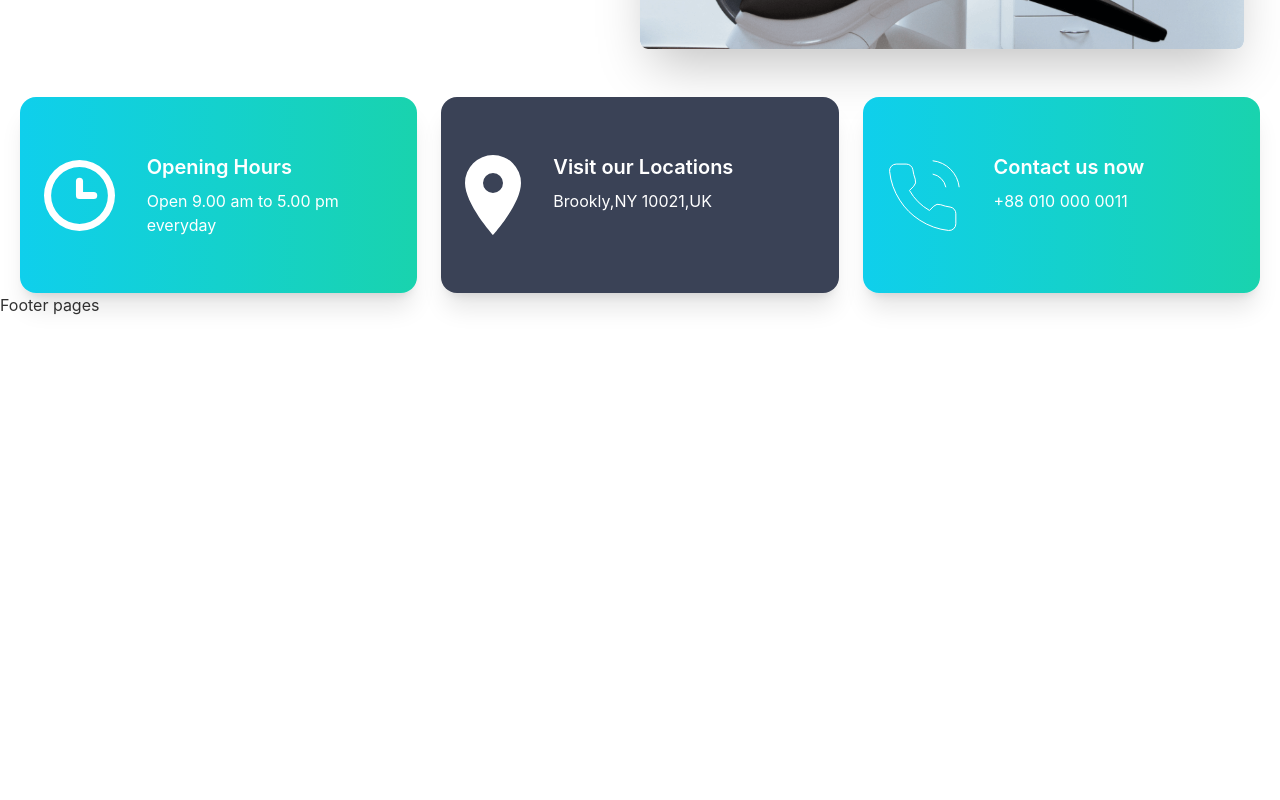
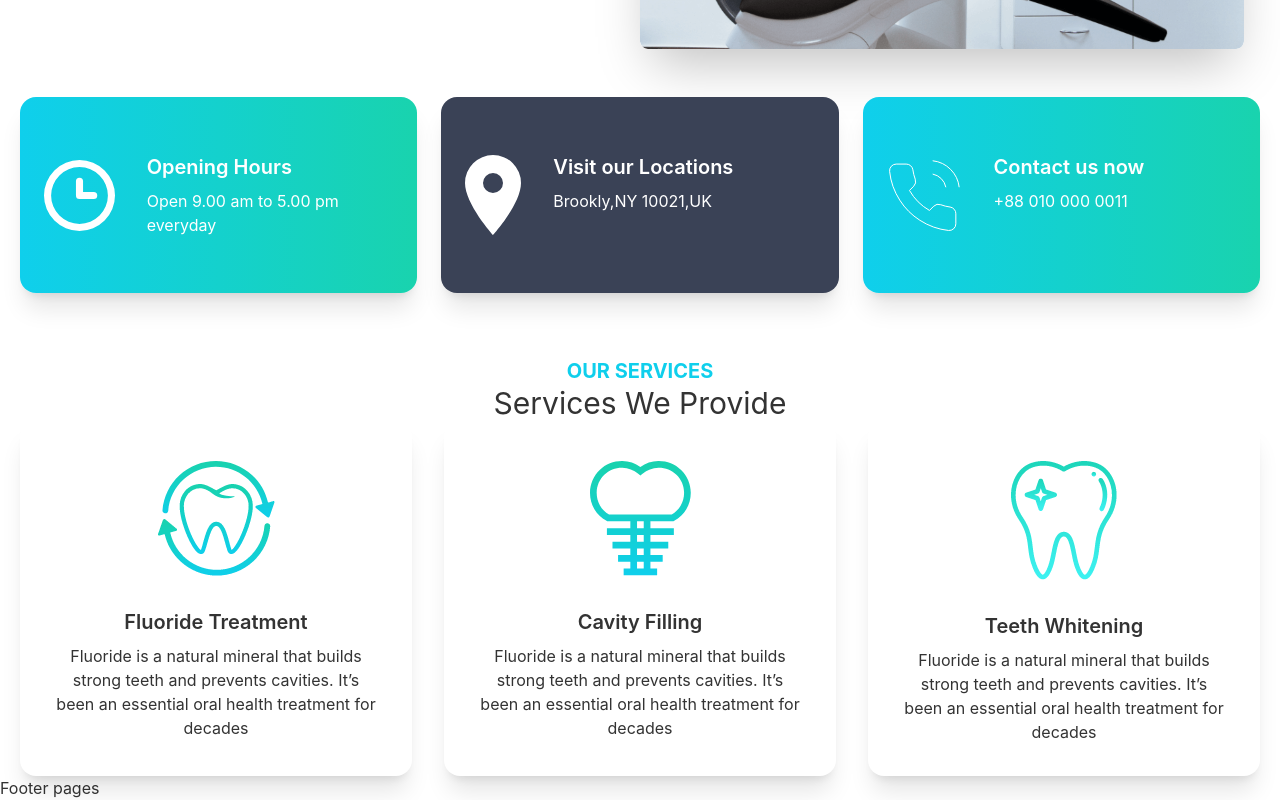
Before and after one commit to mustakimbellah/doctors-portal-client, a React (Create React App) app: page / in a window 1280 px wide. Shown: the part 392-1192 px from the top of the page. Before the commit the page ends 800 px from the top, so only its background shows below. Built offline with nearby package versions, Linux system fonts and the light colour scheme.

Commit message:
services data added

```diff
--- a/src/Pages/Home/Banner/Banner.js
+++ b/src/Pages/Home/Banner/Banner.js
@@ -5,7 +5,7 @@ const Banner = () => {
     return (
         <div className="hero">
             <div className="hero-content flex-col lg:flex-row-reverse">
-                <img src={chair} className="rounded-lg w-1/2 shadow-2xl" alt='' />
+                <img src={chair} className="rounded-lg lg:w-1/2 shadow-2xl" alt='' />
                 <div>
                     <h1 className="text-5xl font-bold">Box Office News!</h1>
                     <p className="py-6">Provident cupiditate voluptatem et in. Quaerat fugiat ut assumenda excepturi exercitationem quasi. In deleniti eaque aut repudiandae et a id nisi.</p>
--- a/src/Pages/Home/Home/Home.js
+++ b/src/Pages/Home/Home/Home.js
@@ -1,12 +1,14 @@
 import React from 'react';
 import Banner from '../Banner/Banner';
 import InfoCards from '../InfoCards/InfoCards';
+import Services from '../Services/Services';
 
 const Home = () => {
     return (
         <div className='mx-5'>
             <Banner></Banner>
             <InfoCards></InfoCards>
+            <Services></Services>
         </div>
     );
 };
--- a/src/Pages/Home/InfoCards/InfoCard.js
+++ b/src/Pages/Home/InfoCards/InfoCard.js
@@ -5,7 +5,7 @@ const InfoCard = ({ card }) => {
     const { name, description, icon, bgClass } = card;
 
     return (
-        <div className={`card text-white p-6 card-side shadow-xl ${bgClass}`}>
+        <div className={`card text-white p-6 md:card-side shadow-xl ${bgClass}`}>
             <figure>
                 <img src={icon} alt="" />
             </figure>
--- /dev/null
+++ b/src/Pages/Home/Services/Service.js
@@ -0,0 +1,19 @@
+import React from 'react';
+
+const Service = ({ service }) => {
+    const { name, description, icon } = service;
+    return (
+        <div className="card bg-base-100 shadow-xl">
+            <figure className="px-10 pt-10">
+                <img src={icon} alt="Shoes" className="rounded-xl" />
+            </figure>
+            <div className="card-body items-center text-center">
+                <h2 className="card-title">{name}</h2>
+                <p>{description}</p>
+
+            </div>
+        </div>
+    );
+};
+
+export default Service;
--- /dev/null
+++ b/src/Pages/Home/Services/Services.js
@@ -0,0 +1,51 @@
+import React from 'react';
+import fluoride from '../../../assets/images/fluoride.png';
+import cavity from '../../../assets/images/cavity.png';
+import teeth from '../../../assets/images/whitening.png';
+import Service from './Service';
+
+const Services = () => {
+
+    const serviceData = [
+        {
+            id: 1,
+            name: 'Fluoride Treatment',
+            description: 'Fluoride is a natural mineral that builds strong teeth and prevents cavities. It’s been an essential oral health treatment for decades',
+            icon: fluoride
+
+        },
+        {
+            id: 2,
+            name: 'Cavity Filling',
+            description: 'Fluoride is a natural mineral that builds strong teeth and prevents cavities. It’s been an essential oral health treatment for decades',
+            icon: cavity
+        },
+        {
+            id: 3,
+            name: 'Teeth Whitening',
+            description: 'Fluoride is a natural mineral that builds strong teeth and prevents cavities. It’s been an essential oral health treatment for decades',
+            icon: teeth
+        }
+    ]
+
+    return (
+        <div className='mt-16'>
+            <div className='text-center'>
+                <h3 className='text-xl font-bold text-primary uppercase'>Our Services</h3>
+                <h2 className='text-3xl'>Services We Provide</h2>
+            </div>
+            <div className='grid gap-8 grid-cols-1 md:grid-cols-2 lg:grid-cols-3'>
+                {
+                    serviceData.map(service => <Service
+                        key={service.id}
+                        service={service}
+                    ></Service>)
+                }
+
+            </div>
+
+        </div>
+    );
+};
+
+export default Services;
```
